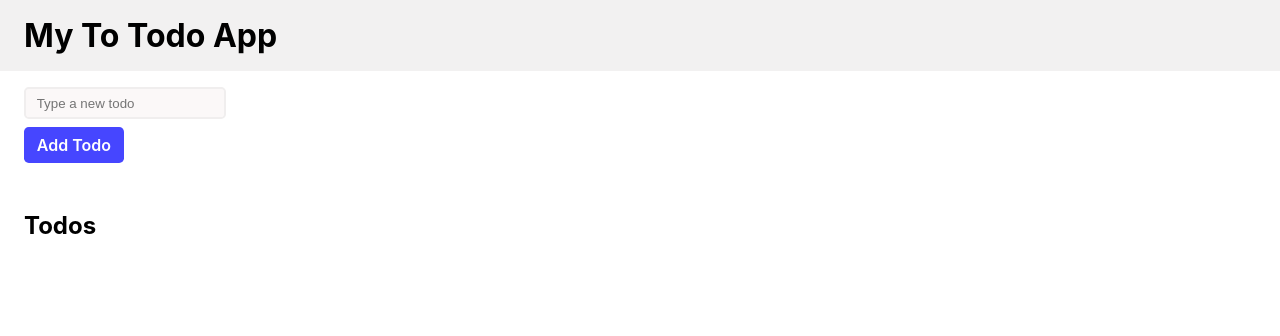
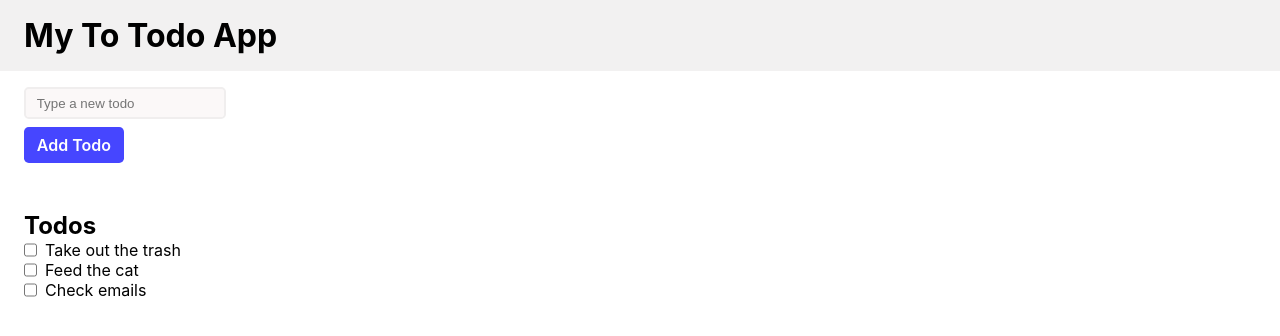
Before and after one commit to voltsn/react-intro, a React (Create React App) app: page / in a window 1280 px wide. Shown: the top 336 px of the page. Built offline with nearby package versions, Linux system fonts and the light colour scheme.

Commit message:
Add todos

```diff
--- a/src/components/todo/Todo.js
+++ b/src/components/todo/Todo.js
@@ -2,7 +2,7 @@ import './Todo.css';
 import { useState } from 'react';
 
 const Todo = () => {
-    const [todos, setTodo] = useState([]);
+    const [todos, setTodo] = useState([{'id':0, 'task': 'Take out the trash'}, {'id':1, 'task': 'Feed the cat'}, {'id':2, 'task': 'Check emails'}]);
 
     function handleClick(event){
         event.preventDefault();
```
